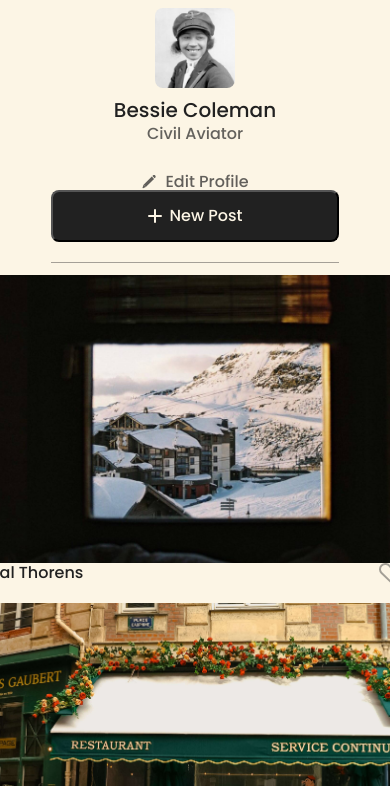
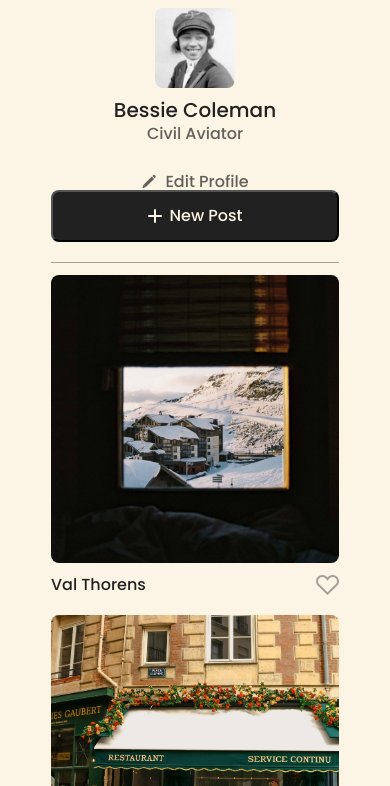
Before and after one commit to cnxva/se_project_spots, a plain HTML site: page index.html in a window 390 px wide. Shown: the part 58-844 px from the top of the page. Drawn offline with Linux system fonts and the light colour scheme.

Commit message:
changes 3

```diff
--- a/blocks/card.css
+++ b/blocks/card.css
@@ -10,7 +10,7 @@
   display: flex;
   align-items: center;
   justify-content: space-between;
-  margin-top: 0px;
+  margin-top: 12px;
 }
 
 .card__like-btn {
--- a/blocks/cards.css
+++ b/blocks/cards.css
@@ -17,12 +17,6 @@
 @media screen and (max-width: 627px) {
   .cards__list {
     grid-template-columns: repeat(auto-fit, 288px);
-    list-style-type: none;
-    padding: 0;
-    margin: 0;
-    display: grid;
-    grid-template-columns: repeat(auto-fit, 413px);
-    justify-content: center;
     gap: 20px;
   }
 
--- a/blocks/footer.css
+++ b/blocks/footer.css
@@ -9,6 +9,5 @@
   font-weight: 400;
   font-size: 16px;
   line-height: 16px;
-  letter-spacing: 0%;
   color: #212121b2;
 }
```
